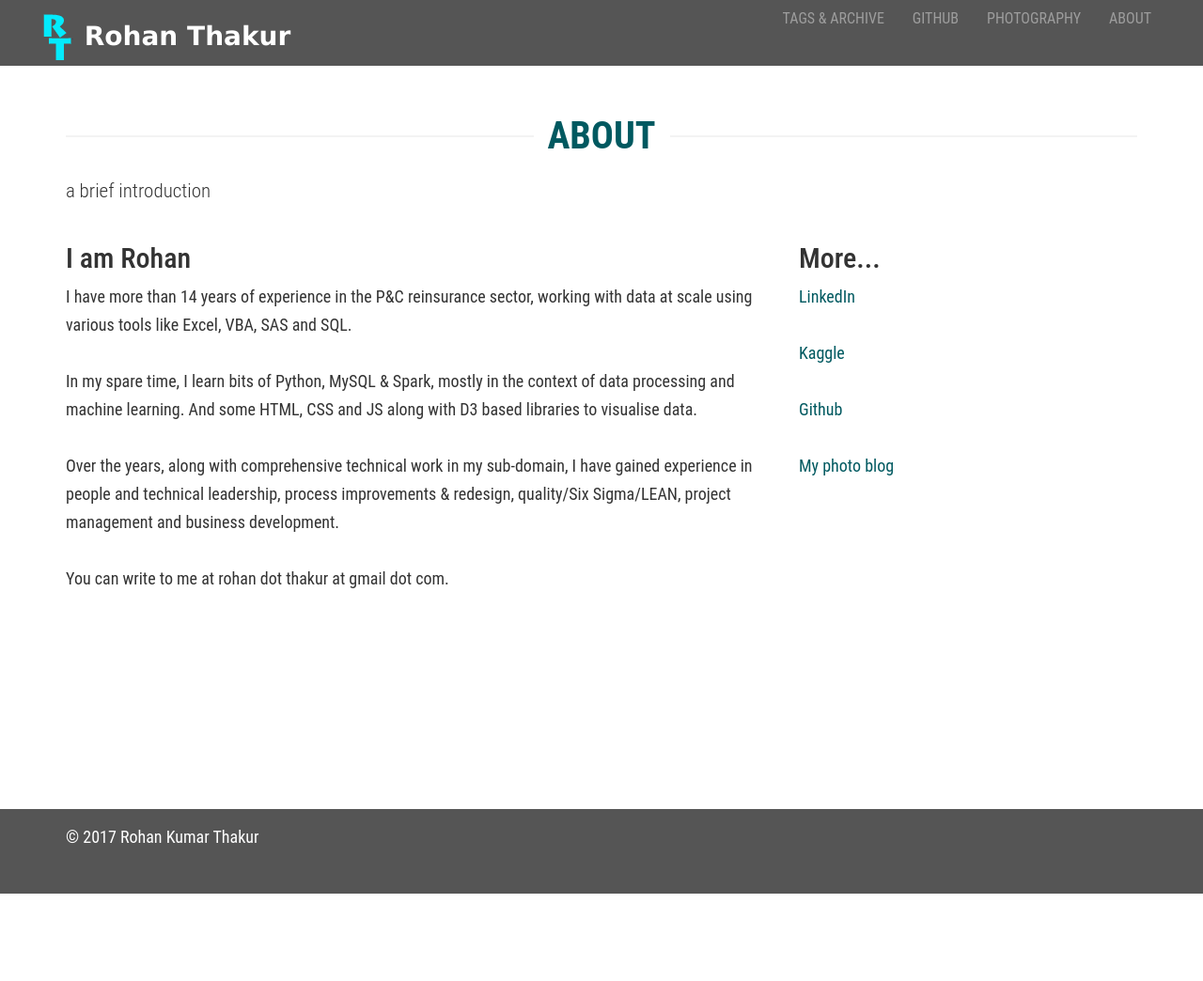
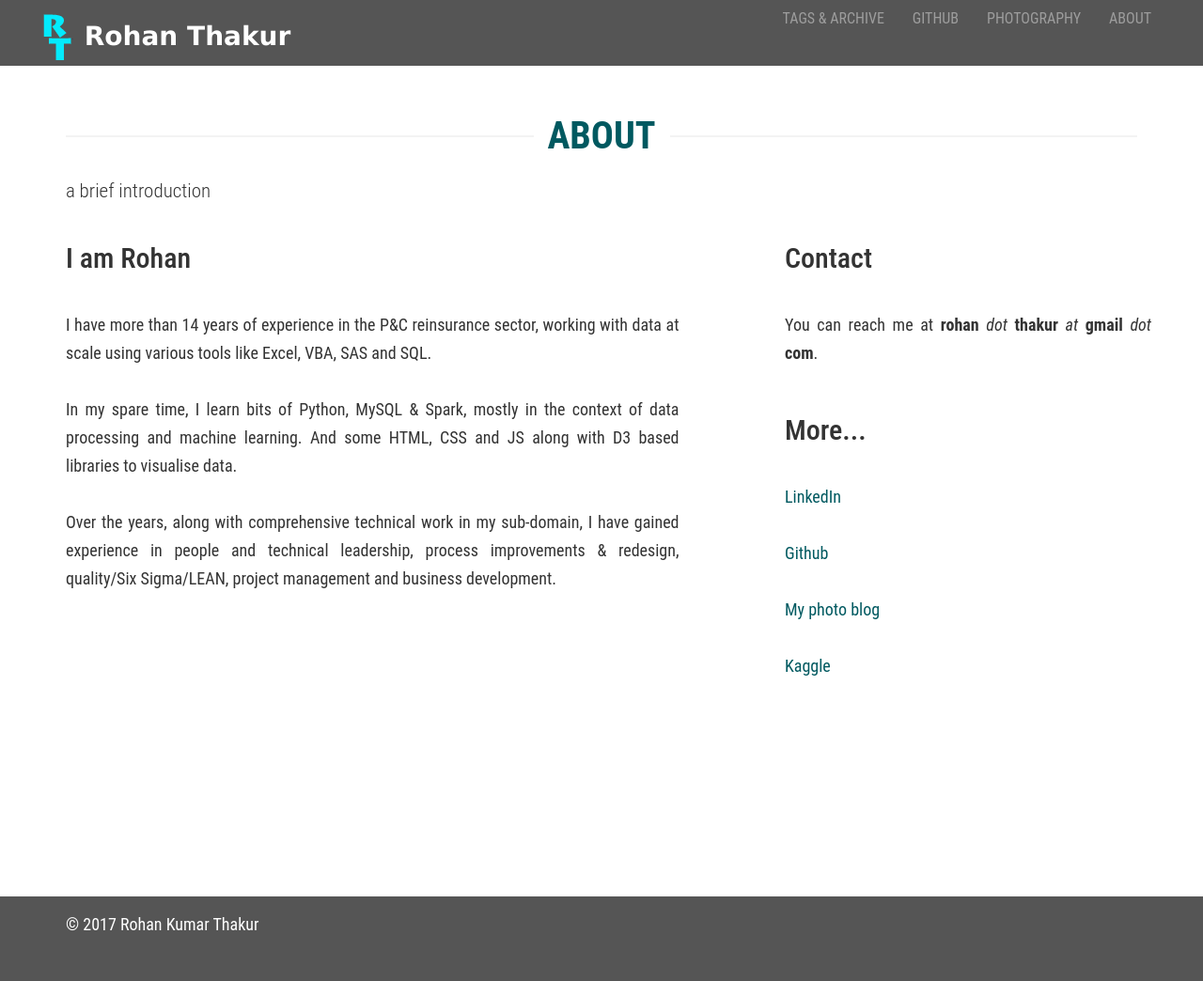
Before and after one commit to rohankthakur/rohankthakur.github.io, a Jekyll site: the page built from _pages/about.md, in a window 1280 px wide. Shown: the whole page at 94% size. Built offline with Jekyll 4.4.1, drawn with Linux system fonts in a browser that asks for light colours; before the commit the page ends 951 px from its top, so only the background shows below that.

Commit message:
abt fix
abt fix

```diff
--- a/_pages/about.md
+++ b/_pages/about.md
@@ -6,35 +6,41 @@ permalink: /about/
 ---
 
 <div class="row">
-  <div class="col-sm-8">
+  <div class="col-sm-7">
 
-  <h2>I am Rohan</h2>
-      <p>
+  <h2>I am Rohan</h2><br>
+      <p style="text-align:justify;">
         I have more than 14 years of experience in the P&C reinsurance sector, working with data at scale using various tools like Excel, VBA, SAS and SQL.
       </p>
-      <p>
+      <p style="text-align:justify;">
         In my spare time, I learn bits of Python, MySQL & Spark, mostly in the context of data processing and machine learning. And some HTML, CSS and JS along with D3 based libraries to visualise data.
       </p>
-      <p>
+      <p style="text-align:justify;">
         Over the years, along with comprehensive technical work in my sub-domain, I have gained experience in people and technical leadership, process improvements & redesign, quality/Six Sigma/LEAN, project management and business development.
       </p>
-      <p>You can write to me at rohan dot thakur at gmail dot com.
+
+  </div>
+  <div class="col-sm-4 col-md-offset-1">
+     <div class="row">
+     <h2>Contact</h2><br>
+      <p style="text-align:justify;">You can reach me at <b>rohan</b> <i>dot</i> <b>thakur</b> <i>at</i> <b>gmail</b> <i>dot</i> <b>com</b>.
       </p>
-  </div>
-  <div class="col-sm-4">
-
-  <h2>More...</h2>
+     </div>
+     <div class="row">
+      <h2>More...</h2><br>
       <p>
         <a href="https://de.linkedin.com/in/rohanthakur" target="_blank">LinkedIn</a>
       </p>
-      <p>
-        <a href="https://www.kaggle.com/rohankthakur" target="_blank">Kaggle</a>
-      </p>
+
       <p>
         <a href="https://github.com/rohankthakur" target="_blank">Github</a>
       </p>
       <p>
         <a href="http://rohanthakursphotoblog.blogspot.de/view/mosaic" target="_blank">My photo blog</a>
       </p>
+            <p>
+        <a href="https://www.kaggle.com/rohankthakur" target="_blank">Kaggle</a>
+      </p>
+     </div>
   </div>
 </div>
```
